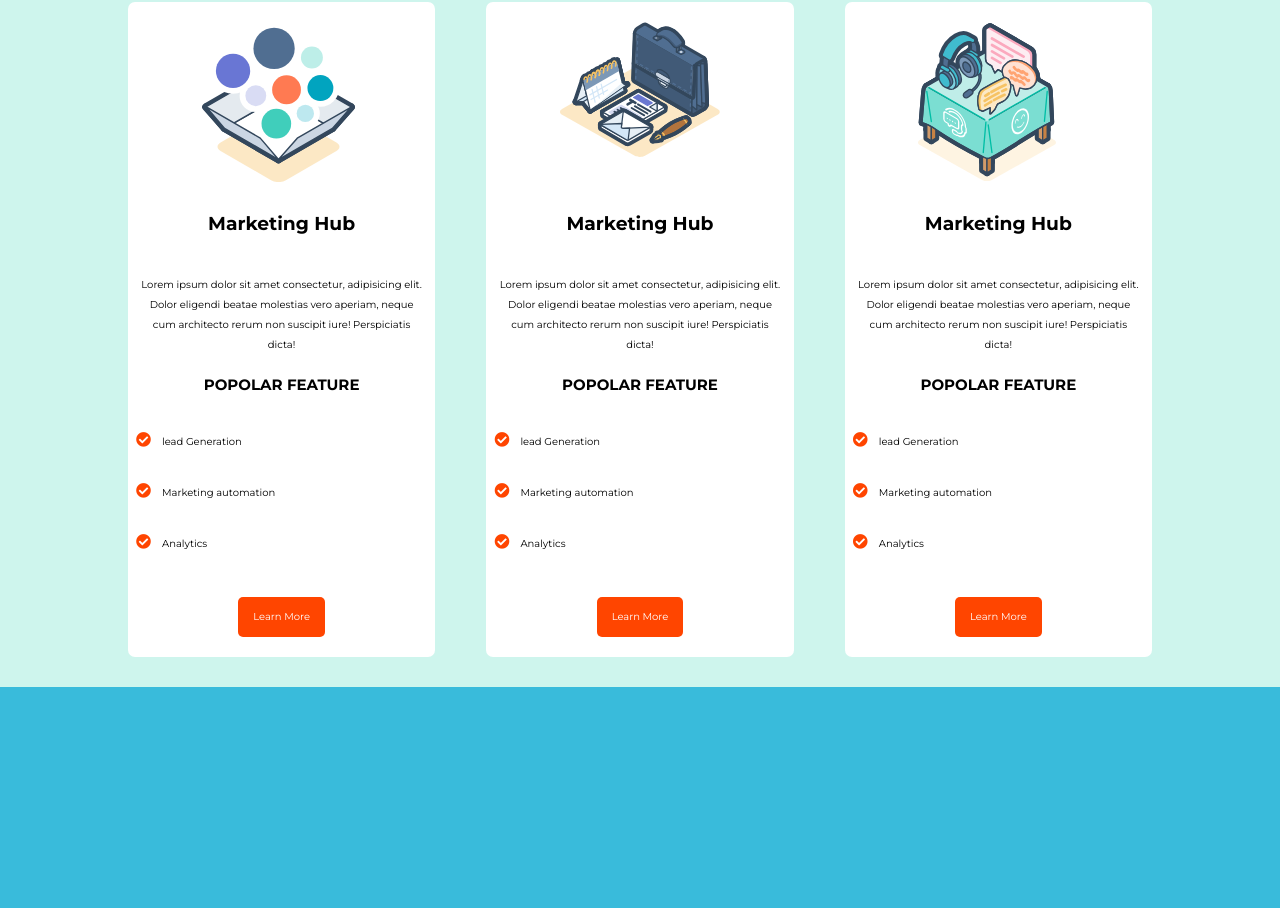
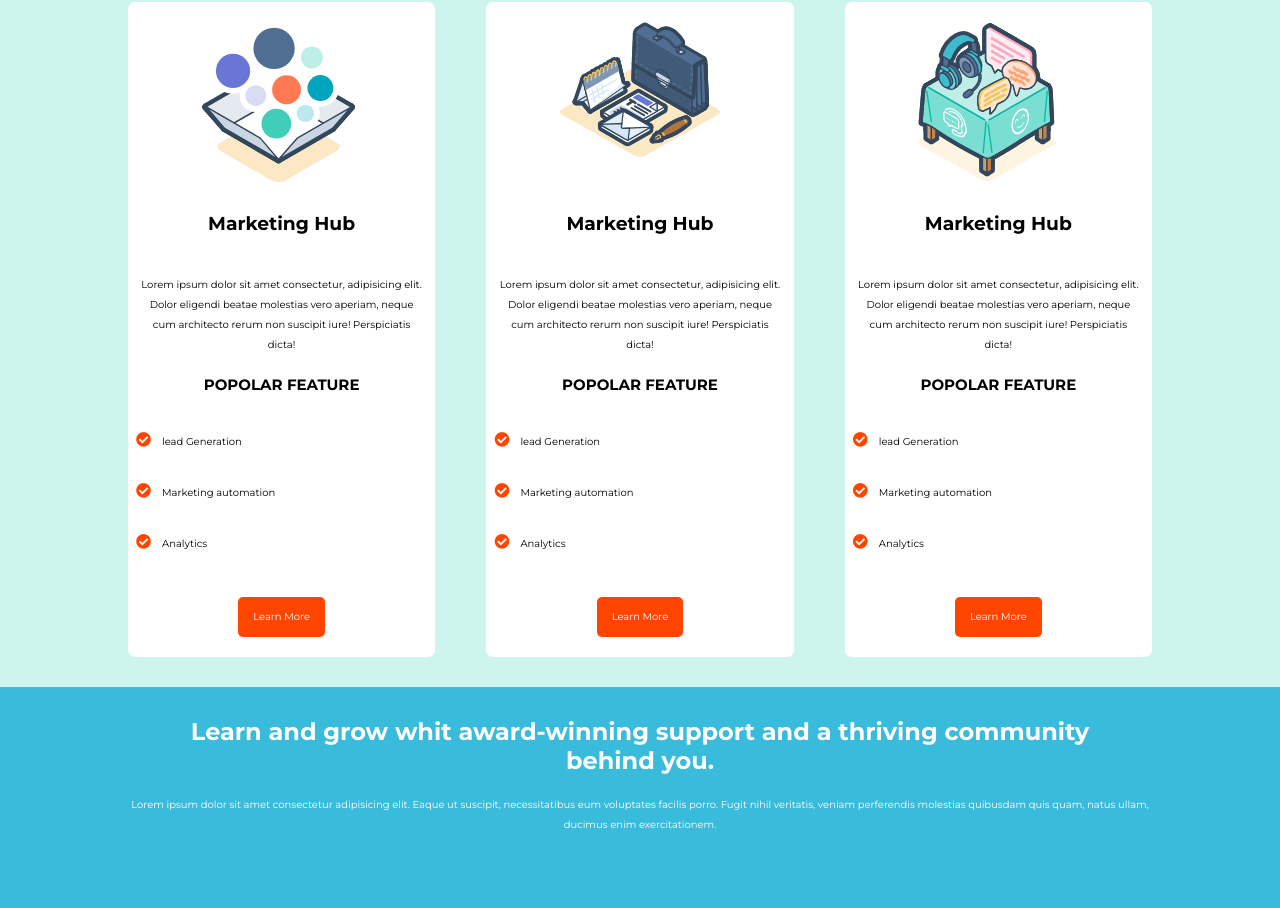
Before and after one commit to NicolettaBr/-htmlcss-hubspot, a plain HTML site: page index.html in a window 1280 px wide. Shown: the part 1342-2250 px from the top of the page. Drawn offline with Linux system fonts and the light colour scheme.

Commit message:
aggiunto titolo e paragrafo section numbers

```diff
--- a/css/style.css
+++ b/css/style.css
@@ -349,4 +349,21 @@ main .offers{
     /*test*/
     height: 400px;
 }
+
+.box-number{
+    padding: 30px 0 50px 0;
+
+
+}
+
+.box-number h2,
+.box-number p{
+    color: white;
+}
+
+.margin-title{
+    margin: 0 5%;
+}
+
+
 /*FINE MAIN*/
--- a/index.html
+++ b/index.html
@@ -276,7 +276,13 @@
 
          <!--section numbers-->
 
-         <section class="numbers"></section>
+         <section class="numbers">
+
+             <div class="box-number margin">
+                 <h2 class="margin-title text-section">Learn and grow whit award-winning support and a thriving community behind you.</h2>
+                 <p class="main-text text-section">Lorem ipsum dolor sit amet consectetur adipisicing elit. Eaque ut suscipit, necessitatibus eum voluptates facilis porro. Fugit nihil veritatis, veniam perferendis molestias quibusdam quis quam, natus ullam, ducimus enim exercitationem.</p>
+             </div>
+         </section>
 
 
     </main>
```
